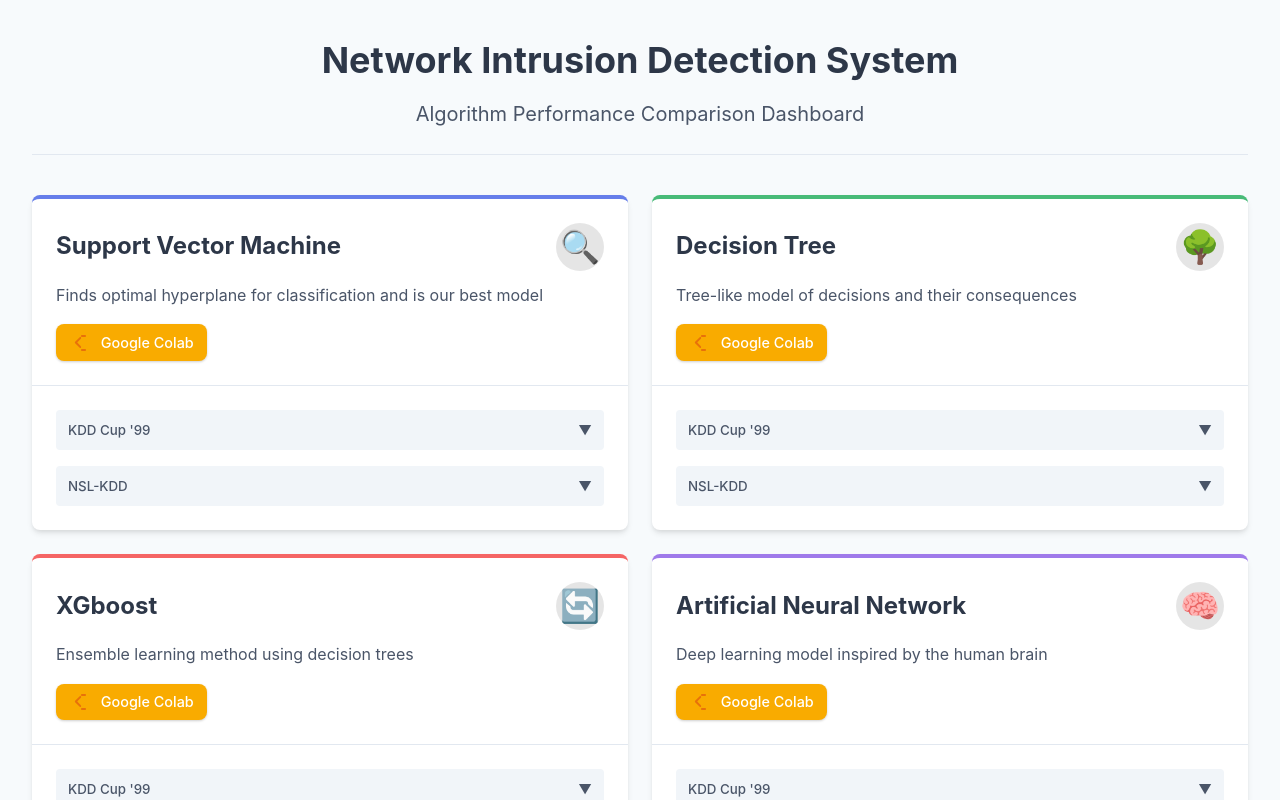
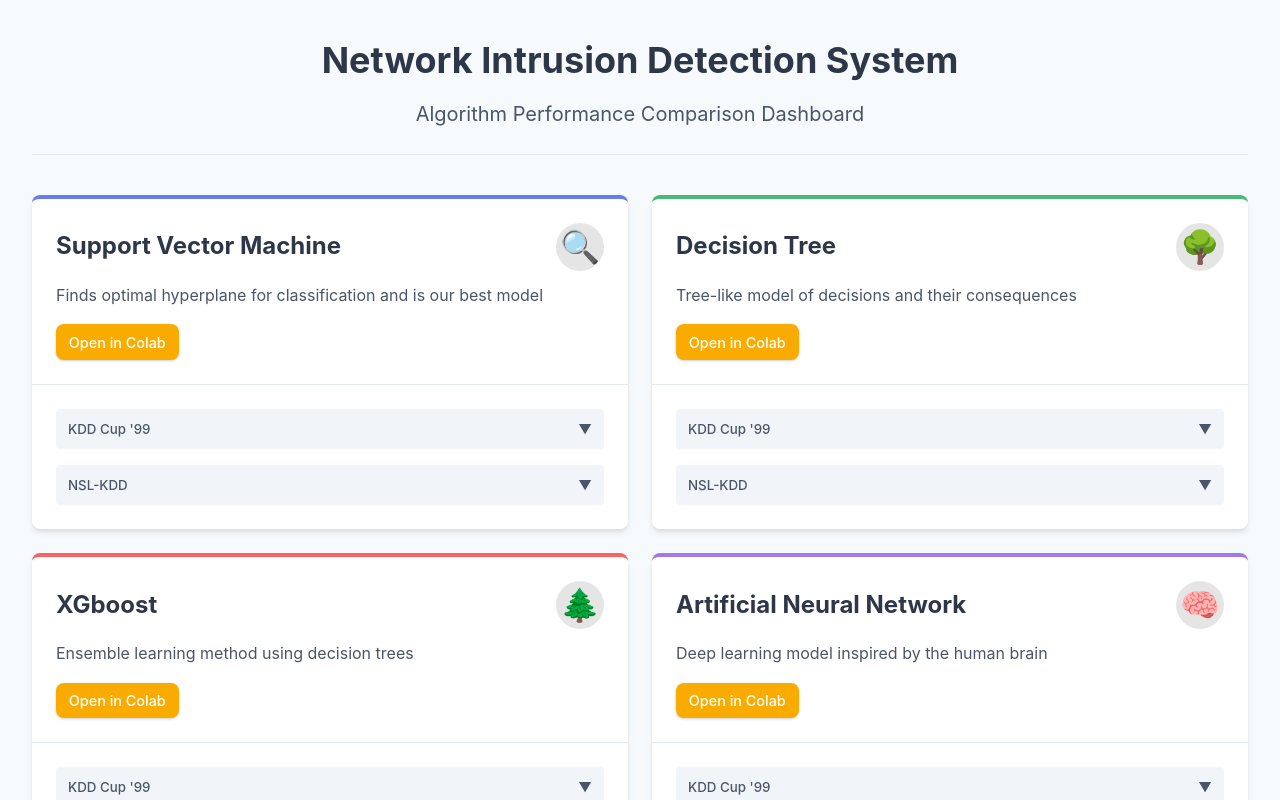
Before and after one commit to Satvik0110/prml-project, a React (Vite) app: page / in a window 1280 px wide. Shown: the top 800 px of the page. Built offline with nearby package versions, Linux system fonts and the light colour scheme.

Commit message:
Updated UI

```diff
--- a/src/App.jsx
+++ b/src/App.jsx
@@ -1,7 +1,6 @@
 // App.jsx
 import React, { useState } from 'react';
 import './Dashboard.css';
-
 function App() {
   // State to track which algorithm and dataset combination is expanded
   const [expanded, setExpanded] = useState({});
@@ -121,7 +120,7 @@ function App() {
       id: 'XGBoost',
       name: 'XGboost',
       description: 'Ensemble learning method using decision trees',
-      icon: '🔄',
+      icon: '🌲',
       color: '#f56565',
       colabLink: 'https://colab.research.google.com/drive/xgboost-example'
     },
@@ -194,7 +193,7 @@ function App() {
         <header className="header">
           <div className="title-section">
             <h1>Network Intrusion Detection System</h1>
-            <p>Algorithm Performance Comparison Dashboard</p>
+            <p>Algorithm Performance Comparison Dashboard </p>
           </div>
         </header>
 
@@ -214,13 +213,9 @@ function App() {
                   <p>{algorithm.description}</p>
                   <a href={algorithm.colabLink} target="_blank" rel="noopener noreferrer" className="colab-link algorithm-colab-link">
                     <div className="link-icon">
-                      <svg height="24" viewBox="0 0 24 24" width="24" xmlns="http://www.w3.org/2000/svg">
-                        <path d="M12.11 15.39l-3.88-3.89 3.88-3.89c.39-.39.39-1.02 0-1.41a.9959.9959 0 00-1.41 0l-4.59 4.59c-.39.39-.39 1.02 0 1.41l4.59 4.59c.39.39 1.02.39 1.41 0 .38-.39.39-1.03 0-1.42z" fill="#e8710a"/>
-                        <path d="M12.11 15.39l3.88-3.89-3.88-3.89c-.39-.39-.39-1.02 0-1.41a.9959.9959 0 011.41 0l4.59 4.59c.39.39.39 1.02 0 1.41l-4.59 4.59c-.39.39-1.02.39-1.41 0-.38-.39-.39-1.03 0-1.42z" fill="#f9ab00"/>
-                        <path d="M16 6h-3c-.55 0-1-.45-1-1s.45-1 1-1h3c.55 0 1 .45 1 1s-.45 1-1 1zM16 20h-3c-.55 0-1-.45-1-1s.45-1 1-1h3c.55 0 1 .45 1 1s-.45 1-1 1z" fill="#e8710a"/>
-                      </svg>
+
                     </div>
-                    <span>Google Colab</span>
+                    <span>Open in Colab</span>
                   </a>
                 </div>
 
--- a/src/Dashboard.css
+++ b/src/Dashboard.css
@@ -65,7 +65,7 @@ body {
   gap: 1rem;
 }
 
-.colab-link, .github-link {
+.colab-link {
   display: flex;
   align-items: center;
   padding: 0.5rem 1rem;
@@ -81,17 +81,14 @@ body {
   background-color: #F9AB00;
 }
 
-.github-link {
-  background-color: #24292e;
-}
 
-.colab-link:hover, .github-link:hover {
+
+.colab-link:hover{
   box-shadow: var(--shadow-md);
   transform: translateY(-2px);
 }
 
 .link-icon {
-  margin-right: 0.5rem;
   display: flex;
   align-items: center;
 }
```
